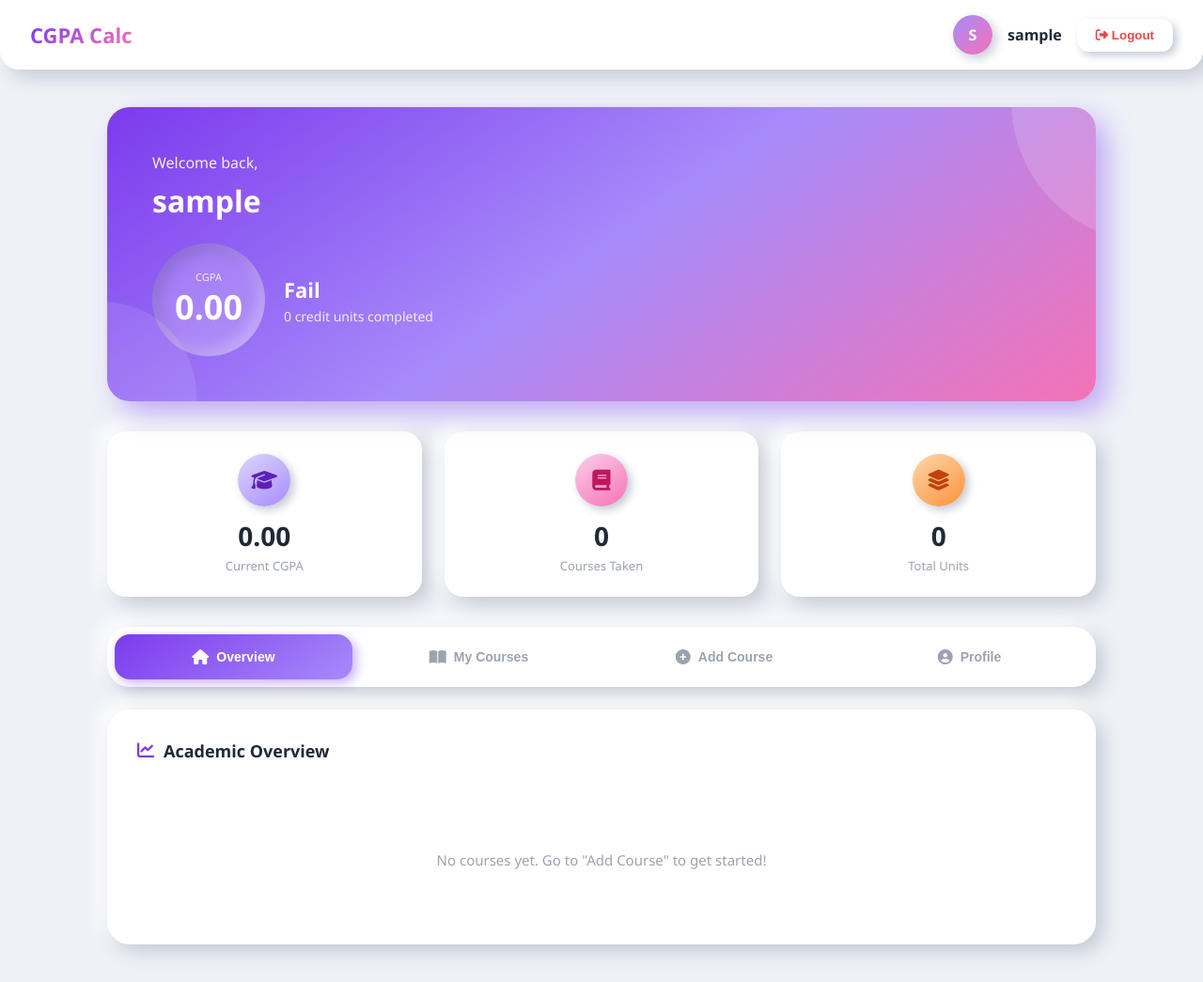
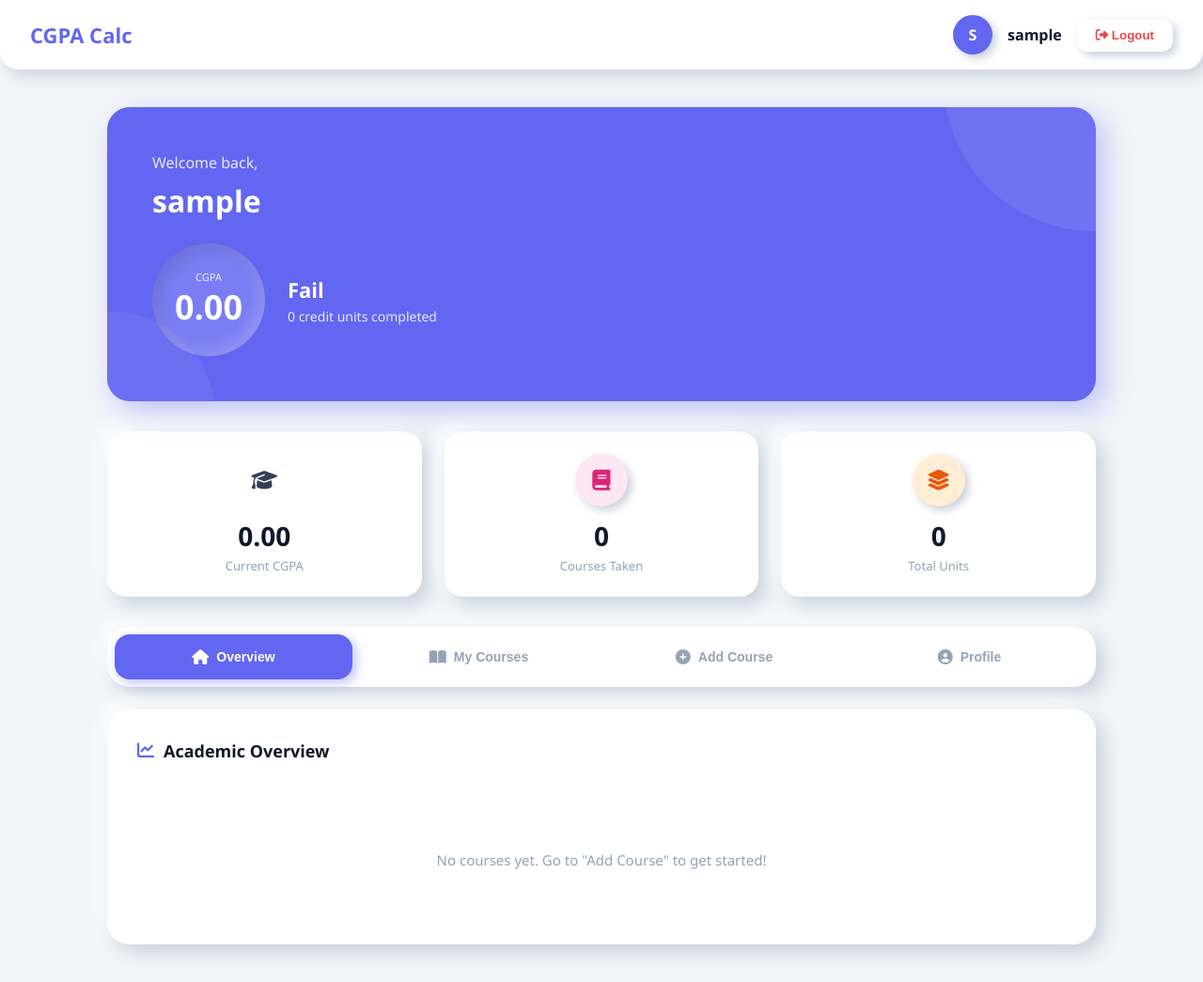
Before and after one commit to Ife-Banks/C-calc, a Django app: page /dashboard/ in a window 1280 px wide. Shown: the whole page at 94% size. Run offline with Django 5.2, Linux system fonts and the light colour scheme; the visitor is signed in with stand-in values (Sample User, id 1); data comes from the database, SQL or seed files in the repository; data that the repository does not hold is empty; some libraries are stand-ins or nearby versions.

Commit message:
Remove gradients - use solid flat colors

```diff
--- a/core/static/dashboard.css
+++ b/core/static/dashboard.css
@@ -3,20 +3,23 @@ html {
 }
 
 :root {
-  --bg: #eef2f7;
+  --bg: #f1f5f9;
   --surface: #ffffff;
-  --primary: #7c3aed;
-  --primary-light: #a78bfa;
-  --primary-dark: #5b21b6;
-  --accent: #f472b6;
-  --accent-warm: #fb923c;
+  --primary: #6366f1;
+  --primary-hover: #4f46e5;
+  --primary-light: #e0e7ff;
+  --accent: #8b5cf6;
+  --accent-warm: #f97316;
   --success: #10b981;
+  --success-light: #d1fae5;
   --danger: #ef4444;
-  --text: #374151;
-  --text-muted: #9ca3af;
-  --text-dark: #1f2937;
+  --danger-light: #fee2e2;
+  --text: #334155;
+  --text-muted: #94a3b8;
+  --text-dark: #0f172a;
+  --border: #e2e8f0;
   --shadow-light: #ffffff;
-  --shadow-dark: #c5cad4;
+  --shadow-dark: #c8d0dc;
   --radius-xl: 24px;
   --radius-lg: 20px;
   --radius-md: 16px;
@@ -43,7 +46,7 @@ body {
   display: flex;
   justify-content: space-between;
   align-items: center;
-  box-shadow: 8px 8px 20px var(--shadow-dark), -8px -8px 20px var(--shadow-light);
+  box-shadow: 6px 6px 16px var(--shadow-dark), -6px -6px 16px var(--shadow-light);
   border-radius: 0 0 var(--radius-lg) var(--radius-lg);
   position: sticky;
   top: 0;
@@ -53,10 +56,7 @@ body {
 .top-bar .logo {
   font-size: 22px;
   font-weight: 800;
-  background: linear-gradient(135deg, var(--primary) 0%, var(--accent) 100%);
-  -webkit-background-clip: text;
-  -webkit-text-fill-color: transparent;
-  background-clip: text;
+  color: var(--primary);
 }
 
 .top-bar .user-info {
@@ -68,14 +68,14 @@ body {
 .top-bar .user-info .avatar {
   width: 42px;
   height: 42px;
-  background: linear-gradient(135deg, var(--primary-light), var(--accent));
+  background: var(--primary);
   border-radius: 50%;
   display: flex;
   align-items: center;
   justify-content: center;
   color: white;
   font-weight: 700;
-  box-shadow: 4px 4px 12px var(--shadow-dark), -4px -4px 12px var(--shadow-light);
+  box-shadow: 4px 4px 10px var(--shadow-dark), -4px -4px 10px var(--shadow-light);
 }
 
 .top-bar .user-info .name {
@@ -108,12 +108,12 @@ body {
 
 /* ===== HERO CARD ===== */
 .hero-card {
-  background: linear-gradient(145deg, #7c3aed 0%, #a78bfa 50%, #f472b6 100%);
+  background: var(--primary);
   border-radius: var(--radius-xl);
   padding: 48px;
   color: white;
   margin-bottom: 32px;
-  box-shadow: 12px 12px 30px rgba(124, 58, 237, 0.4), -8px -8px 24px rgba(255, 255, 255, 0.2);
+  box-shadow: 10px 10px 30px rgba(99, 102, 241, 0.35), -8px -8px 24px rgba(255, 255, 255, 0.15);
   position: relative;
   overflow: hidden;
 }
@@ -121,28 +121,28 @@ body {
 .hero-card::before {
   content: '';
   position: absolute;
-  top: -50%;
-  right: -20%;
-  width: 300px;
-  height: 300px;
-  background: rgba(255, 255, 255, 0.15);
+  top: -60%;
+  right: -15%;
+  width: 320px;
+  height: 320px;
+  background: rgba(255, 255, 255, 0.08);
   border-radius: 50%;
 }
 
 .hero-card::after {
   content: '';
   position: absolute;
-  bottom: -30%;
+  bottom: -40%;
   left: -10%;
-  width: 200px;
-  height: 200px;
-  background: rgba(255, 255, 255, 0.1);
+  width: 220px;
+  height: 220px;
+  background: rgba(255, 255, 255, 0.06);
   border-radius: 50%;
 }
 
 .hero-card .greeting {
   font-size: 16px;
-  opacity: 0.9;
+  opacity: 0.85;
   margin-bottom: 8px;
 }
 
@@ -155,19 +155,21 @@ body {
 .hero-card .cgpa-display {
   display: flex;
   align-items: center;
-  gap: 20px;
+  gap: 24px;
 }
 
 .hero-card .cgpa-circle {
   width: 120px;
   height: 120px;
-  background: rgba(255, 255, 255, 0.2);
+  background: rgba(255, 255, 255, 0.15);
   border-radius: 50%;
   display: flex;
   flex-direction: column;
   align-items: center;
   justify-content: center;
-  box-shadow: inset 6px 6px 16px rgba(0,0,0,0.15), inset -6px -6px 16px rgba(255,255,255,0.3);
+  box-shadow: inset 6px 6px 16px rgba(0,0,0,0.12), inset -6px -6px 16px rgba(255,255,255,0.2);
+  position: relative;
+  z-index: 1;
 }
 
 .hero-card .cgpa-circle .label {
@@ -179,6 +181,11 @@ body {
 .hero-card .cgpa-circle .value {
   font-size: 36px;
   font-weight: 800;
+}
+
+.hero-card .cgpa-details {
+  position: relative;
+  z-index: 1;
 }
 
 .hero-card .cgpa-details .remark {
@@ -224,21 +231,21 @@ body {
   font-size: 22px;
 }
 
-.stat-pill .icon.purple {
-  background: linear-gradient(145deg, #ddd6fe, #a78bfa);
-  color: var(--primary-dark);
+.stat-pill .icon.blue {
+  background: var(--primary-light);
+  color: var(--primary);
   box-shadow: 4px 4px 10px var(--shadow-dark), -4px -4px 10px var(--shadow-light);
 }
 
 .stat-pill .icon.pink {
-  background: linear-gradient(145deg, #fbcfe8, #f472b6);
-  color: #be185d;
+  background: #fce7f3;
+  color: #db2777;
   box-shadow: 4px 4px 10px var(--shadow-dark), -4px -4px 10px var(--shadow-light);
 }
 
 .stat-pill .icon.orange {
-  background: linear-gradient(145deg, #fed7aa, #fb923c);
-  color: #c2410c;
+  background: #ffedd5;
+  color: #ea580c;
   box-shadow: 4px 4px 10px var(--shadow-dark), -4px -4px 10px var(--shadow-light);
 }
 
@@ -284,13 +291,13 @@ body {
 
 .tab-btn:hover {
   color: var(--primary);
-  background: rgba(124, 58, 237, 0.05);
+  background: var(--primary-light);
 }
 
 .tab-btn.active {
-  background: linear-gradient(145deg, var(--primary), var(--primary-light));
+  background: var(--primary);
   color: white;
-  box-shadow: 4px 4px 12px rgba(124, 58, 237, 0.4), -4px -4px 12px rgba(255, 255, 255, 0.3);
+  box-shadow: 4px 4px 12px rgba(99, 102, 241, 0.4), -4px -4px 12px rgba(255, 255, 255, 0.3);
 }
 
 .tab-btn i {
@@ -538,10 +546,7 @@ body {
 .empty-state i {
   font-size: 48px;
   margin-bottom: 16px;
-  background: linear-gradient(145deg, var(--primary-light), var(--accent));
-  -webkit-background-clip: text;
-  -webkit-text-fill-color: transparent;
-  background-clip: text;
+  color: var(--primary-light);
 }
 
 .empty-state p {
```
Also changed, not shown: other parts of core/static/dashboard.css (+16 -12 lines), core/static/style.css (+17 -21 lines).
